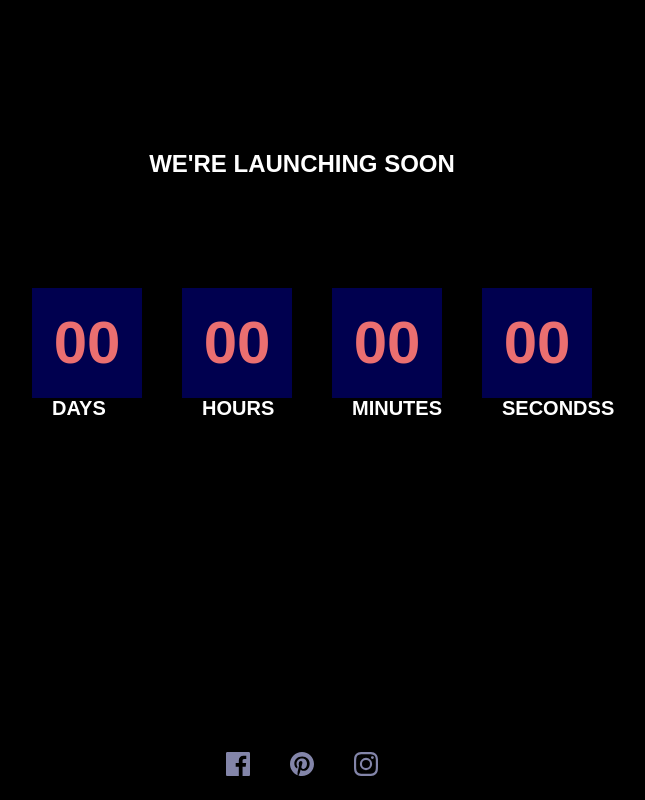
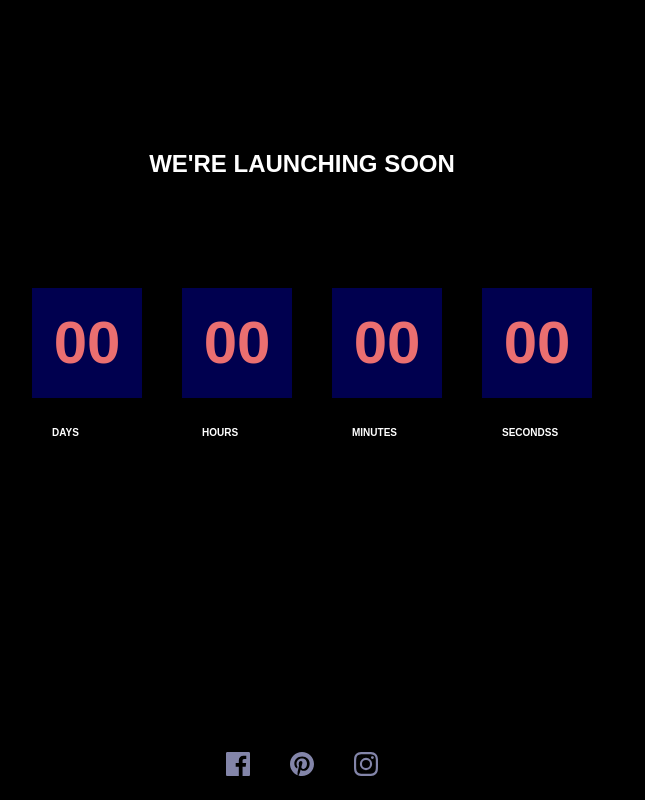
Before and after one commit to LamideAnifowoshe/launchdate-countdown-timer, a React (Create React App) app: page / in a window 1280 px wide. Shown: the whole page, without its empty margins (338-983 px from the left). Built offline with nearby package versions, Linux system fonts and the light colour scheme.

Commit message:
Update index.css

```diff
--- a/src/index.css
+++ b/src/index.css
@@ -1,6 +1,6 @@
 body {
   background-color: black;
-  font-family: "League Spartan", sans-serif;
+  font-family: "Kanit", sans-serif;
   color: white;
   position: relative;
 }
@@ -13,8 +13,12 @@ h2 {
 
 h3 {
   position: absolute;
-  font-size: 20px;
+  bottom: -40px;
+
+  font-size: 10px;
+  font-weight: 200px;
   color: white;
+  text-align: center;
 }
 
 .flex-container {
```
